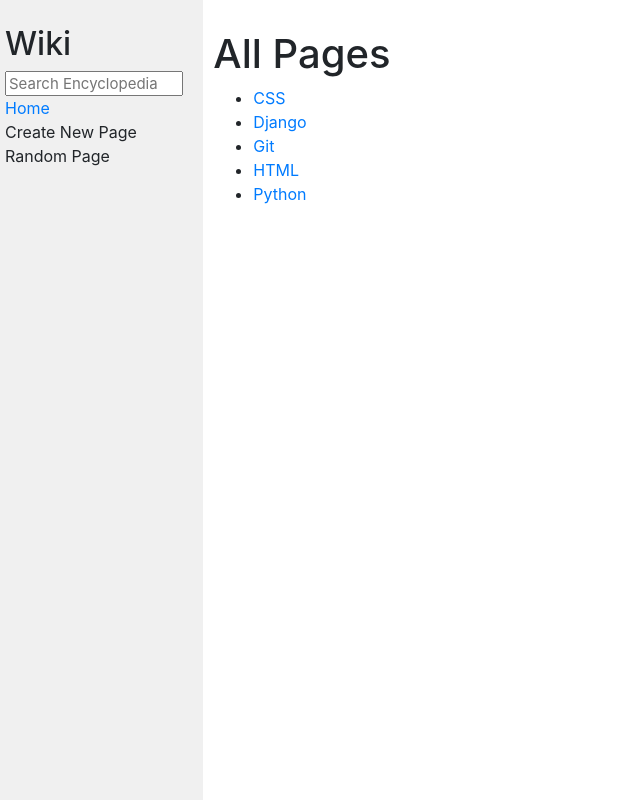
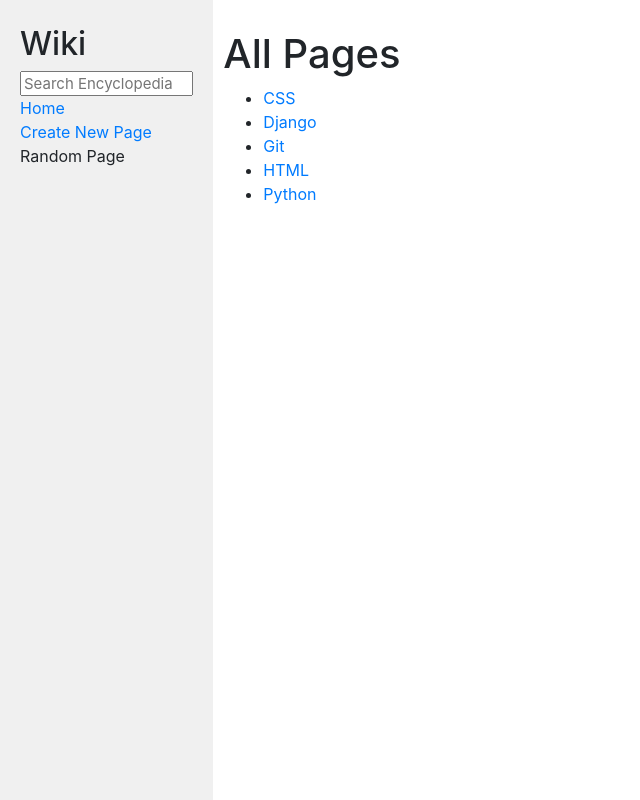
Before and after one commit to samuelsilvadev/CS50-wiki, a Django app: page / in a window 1280 px wide. Shown: the whole page, without its empty margins (0-640 px from the left). Run offline with Django 3.2, Linux system fonts and the light colour scheme; some libraries are stand-ins or nearby versions.

Commit message:
fix: adjust grid to make content be full width without any cuts

```diff
--- a/encyclopedia/templates/encyclopedia/layout.html
+++ b/encyclopedia/templates/encyclopedia/layout.html
@@ -9,6 +9,7 @@
         <link href="{% static 'encyclopedia/styles.css' %}" rel="stylesheet">
     </head>
     <body>
+        <div class="container-fluid">
             <div class="row">
                 <div class="sidebar col-lg-2 col-md-3">
                     <h2>Wiki</h2>
@@ -19,7 +20,7 @@
                         <a href="{% url 'index' %}">Home</a>
                     </div>
                     <div>
-                    Create New Page
+                        <a href="{% url 'new' %}">Create New Page</a>
                     </div>
                     <div>
                         Random Page
@@ -32,6 +33,6 @@
                     {% endblock %}
                 </div>
             </div>
-
+        </div>
     </body>
 </html>
```
Lines whose indentation alone changed are shown as unchanged.
